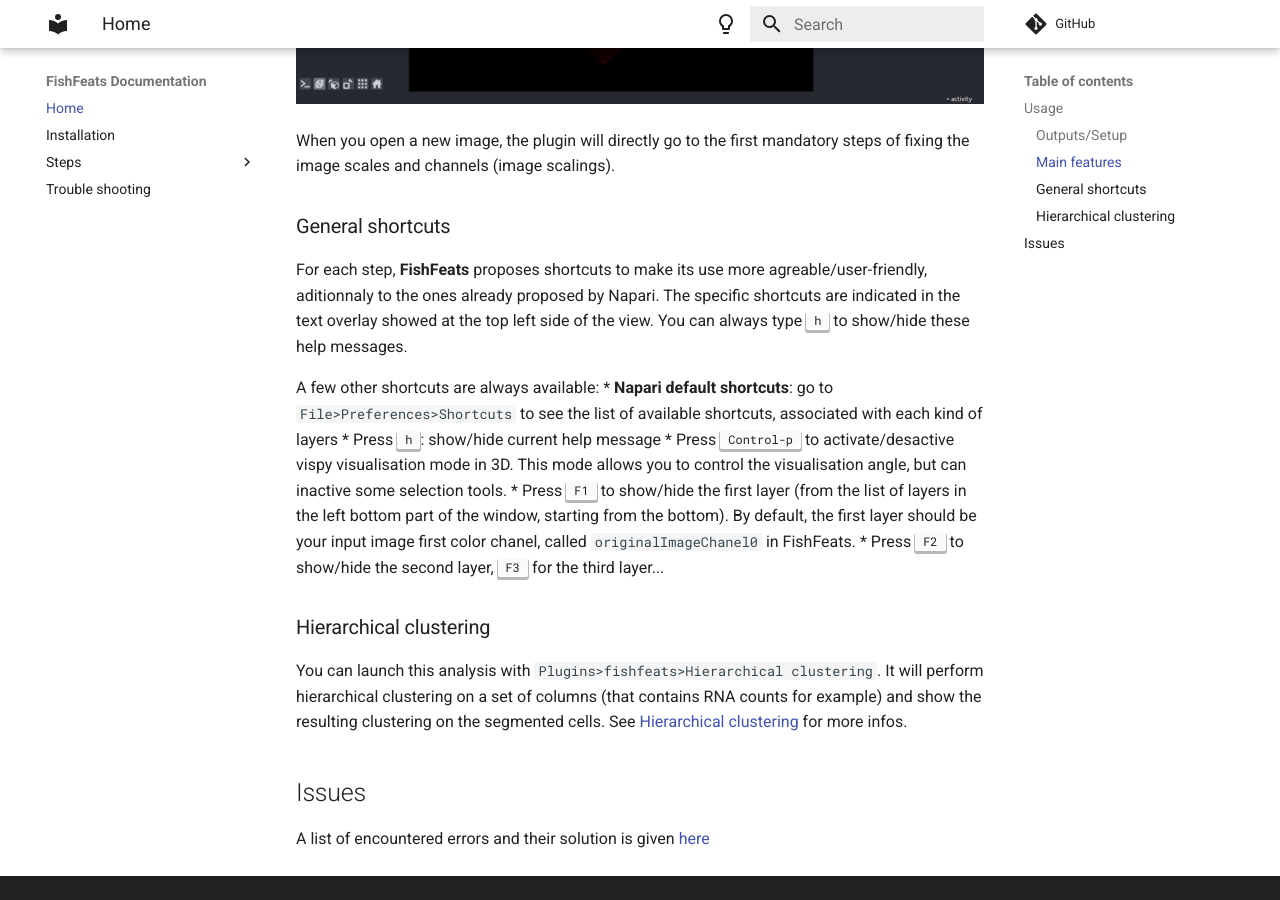
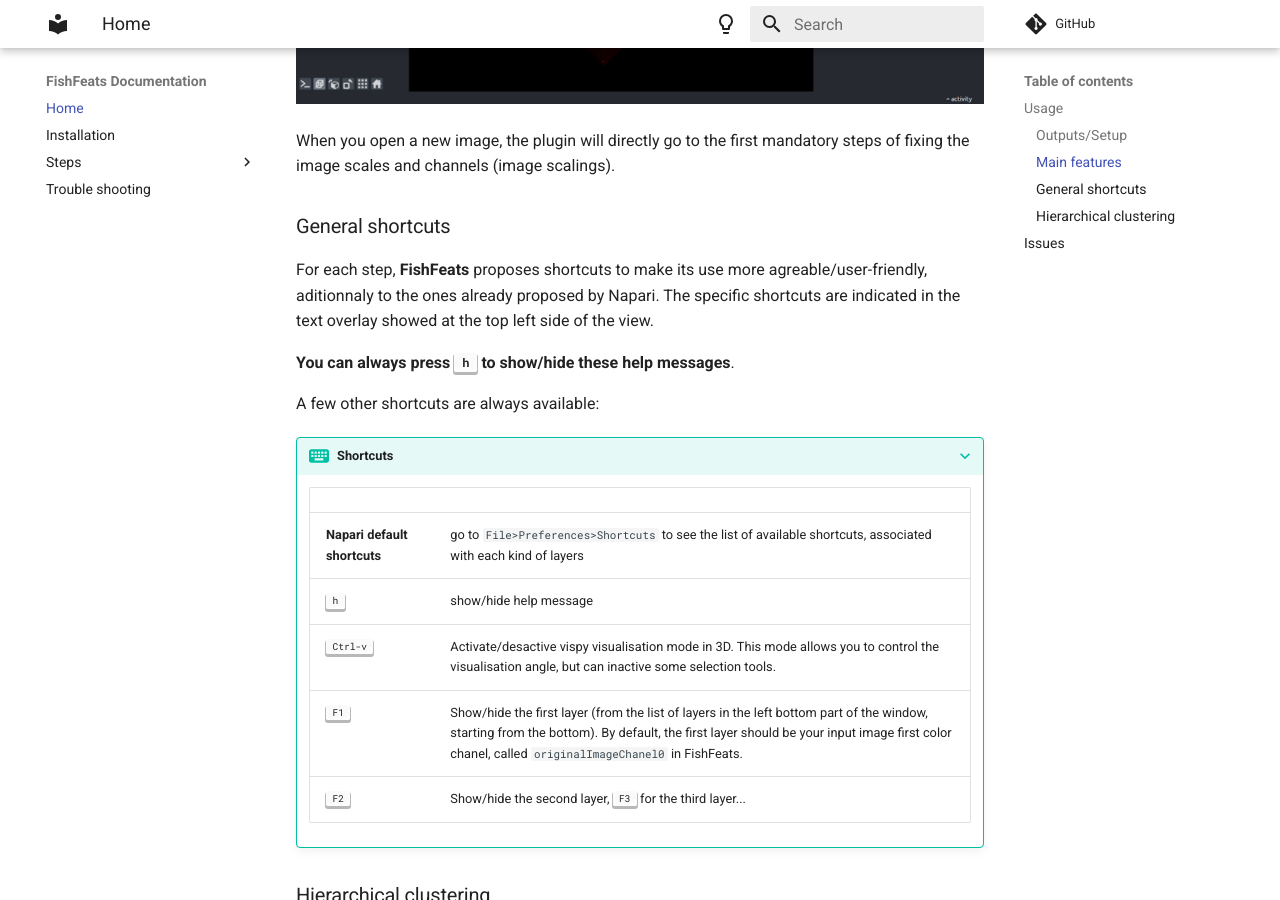
Before and after one commit to gletort/FishFeats, an MkDocs documentation site: the page built from docs/index.md, in a window 1280 px wide and 900 px high, scrolled down 1693 px. Built offline with MkDocs 1.6.1 and Material for MkDocs 9.7.7, drawn with Linux system fonts in a browser that asks for light colours; comment, search, counter and statistics services are not loaded.

Commit message:
docs vispy

```diff
--- a/docs/index.md
+++ b/docs/index.md
@@ -33,14 +33,20 @@
 ### General shortcuts
 
 For each step, **FishFeats** proposes shortcuts to make its use more agreable/user-friendly, aditionnaly to the ones already proposed by Napari. The specific shortcuts are indicated in the text overlay showed at the top left side of the view.
-You can always type <kbd>h</kbd> to show/hide these help messages.
+
+**You can always press <kbd>h</kbd> to show/hide these help messages**.
 
 A few other shortcuts are always available:
-* **Napari default shortcuts**: go to `File>Preferences>Shortcuts` to see the list of available shortcuts, associated with each kind of layers
-* Press <kbd>h</kbd>: show/hide current help message
-* Press <kbd>Control-p</kbd> to activate/desactive vispy visualisation mode in 3D. This mode allows you to control the visualisation angle, but can inactive some selection tools.
-* Press <kbd>F1</kbd> to show/hide the first layer (from the list of layers in the left bottom part of the window, starting from the bottom). By default, the first layer should be your input image first color chanel, called `originalImageChanel0` in FishFeats.
-* Press <kbd>F2</kbd> to show/hide the second layer, <kbd>F3</kbd> for the third layer...
+
+???+ tip "Shortcuts"
+
+	|   |     |
+	| ---------- | ------------------------------------ |
+	| **Napari default shortcuts** | go to `File>Preferences>Shortcuts` to see the list of available shortcuts, associated with each kind of layers |
+	| <kbd>h</kbd>| show/hide help message|
+	| <kbd>Ctrl-v</kbd> | Activate/desactive vispy visualisation mode in 3D. This mode allows you to control the visualisation angle, but can inactive some selection tools.|
+	| <kbd>F1</kbd> | Show/hide the first layer (from the list of layers in the left bottom part of the window, starting from the bottom). By default, the first layer should be your input image first color chanel, called `originalImageChanel0` in FishFeats.|
+	| <kbd>F2</kbd> | Show/hide the second layer, <kbd>F3</kbd> for the third layer...|
 
 
 
```
Also changed, not shown: docs/Get-nuclei.md (+1 -1 lines).
